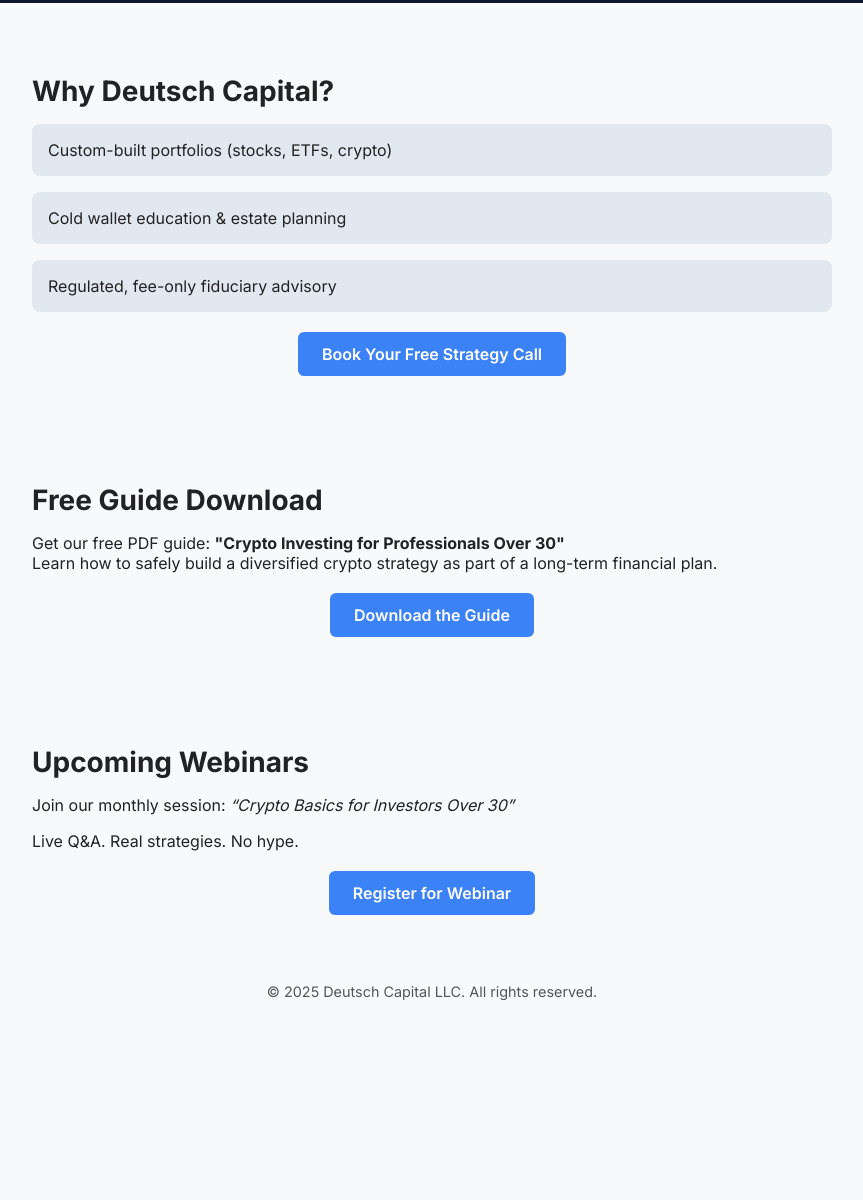
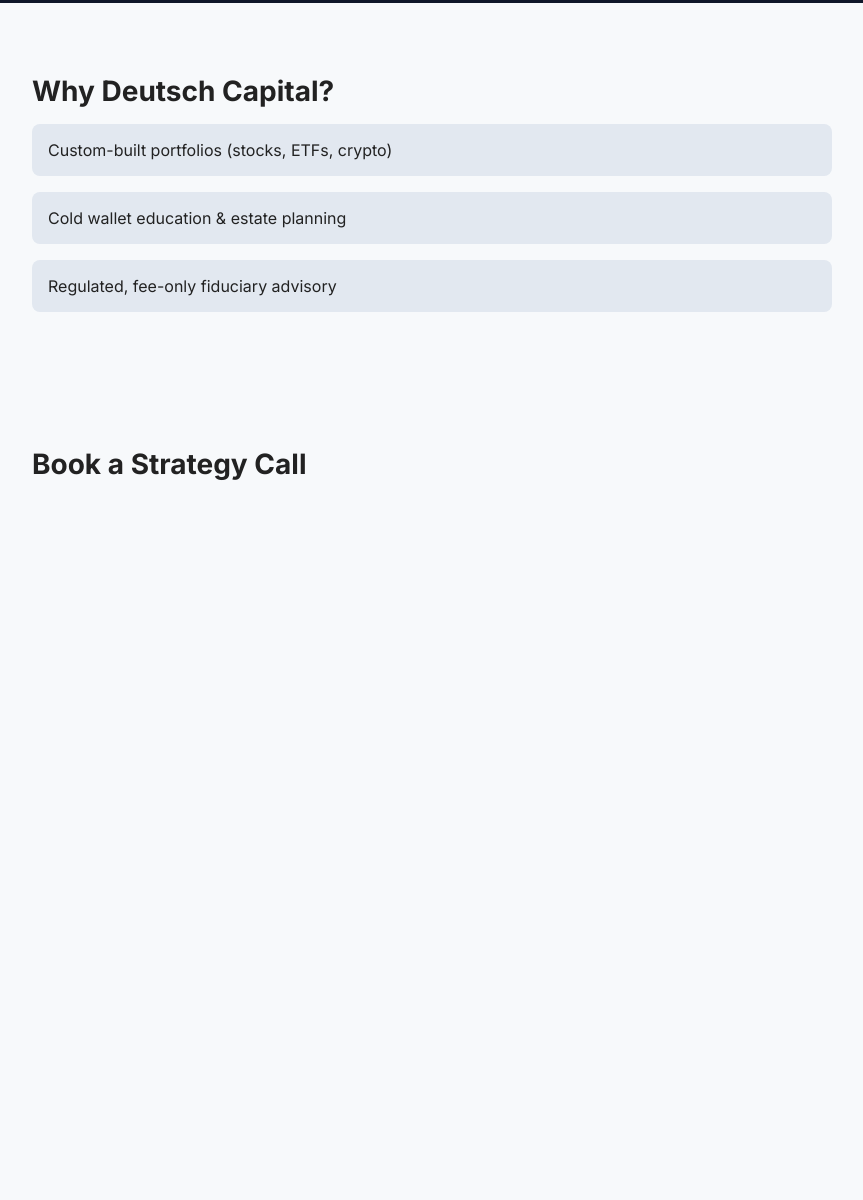
Before and after one commit to SpencerDeutsch/Deutsch-Capital-Landing, a plain HTML site: page index.html in a window 1280 px wide. Shown: the part 233-1433 px from the top of the page, without its empty margins (208-1071 px from the left). Before the commit the page ends 1265 px from the top, so only its background shows below. Drawn offline with Linux system fonts and the light colour scheme; a script that the page names is missing.

Commit message:
Update index.html

```diff
--- a/index.html
+++ b/index.html
@@ -32,9 +32,14 @@
       <li>Cold wallet education & estate planning</li>
       <li>Regulated, fee-only fiduciary advisory</li>
     </ul>
-    <div class="cta">
-      <a href="#">Book Your Free Strategy Call</a>
-    </div>
+  </section>
+
+  <section class="section">
+    <h2>Book a Strategy Call</h2>
+    <!-- Calendly inline widget begin -->
+    <div class="calendly-inline-widget" data-url="https://calendly.com/sdeutsch789/30min" style="min-width:320px;height:700px;"></div>
+    <script type="text/javascript" src="https://assets.calendly.com/assets/external/widget.js" async></script>
+    <!-- Calendly inline widget end -->
   </section>
 
   <section class="section">
```
